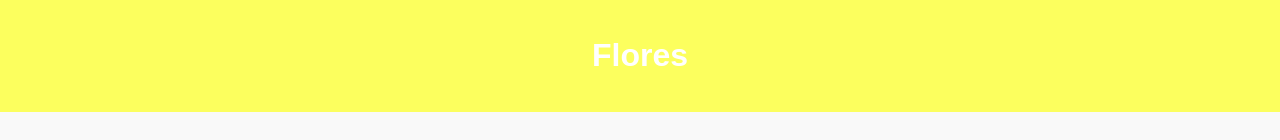
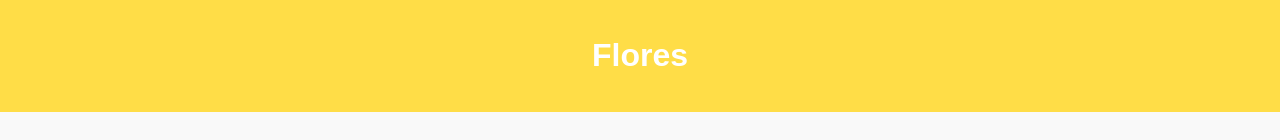
Before and after one commit to analuiza1221/Lanalith, a plain HTML site: page index.html in a window 1280 px wide. Shown: the top 140 px of the page. Drawn offline with Linux system fonts and the light colour scheme.

Commit message:
Update index.html

```diff
--- a/index.html
+++ b/index.html
@@ -12,7 +12,7 @@
             background-color: #f9f9f9;
         }
         header {
-            background-color: #fcff5e;
+            background-color: #ffdd47;
             color: white;
             text-align: center;
             padding: 1em 0;
```
